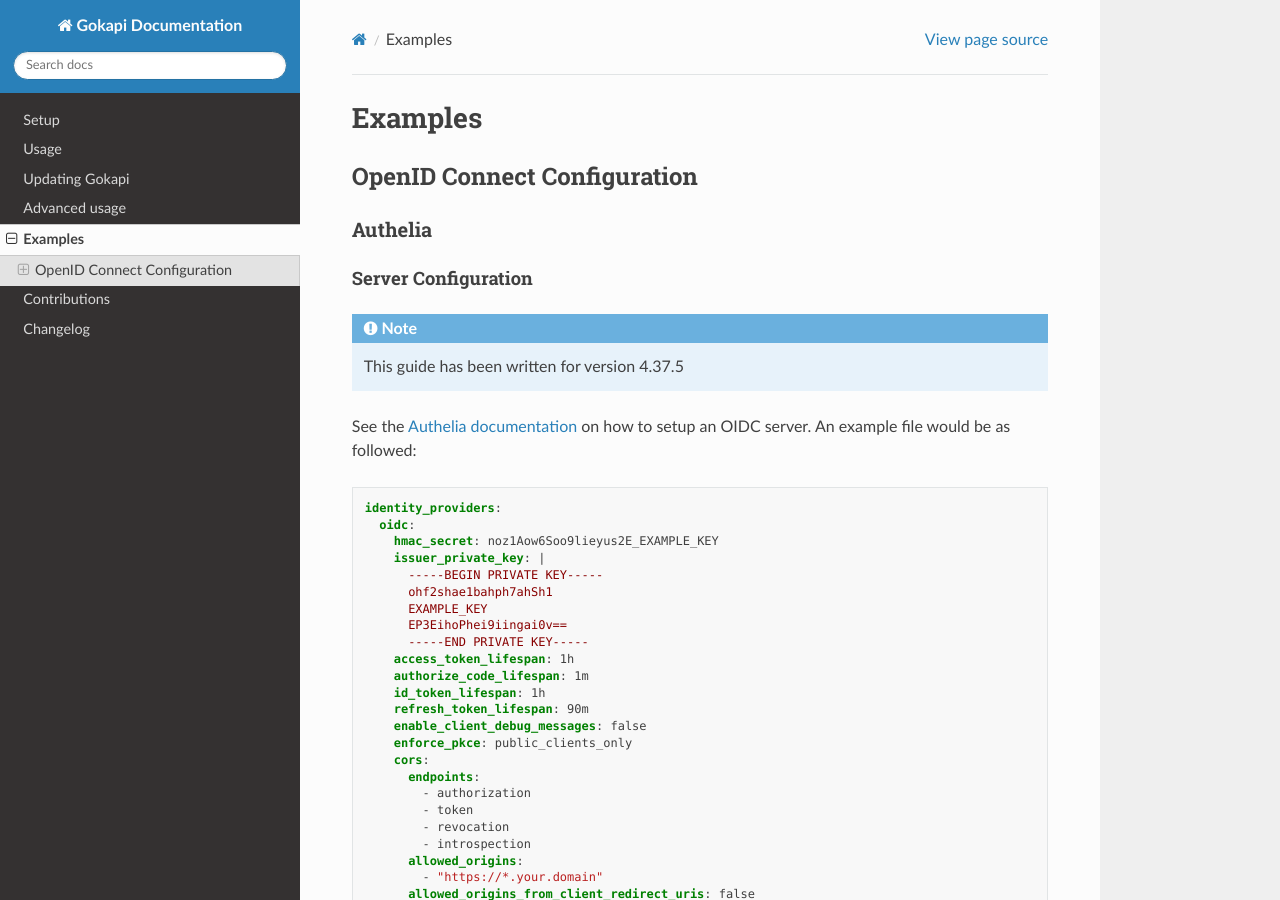
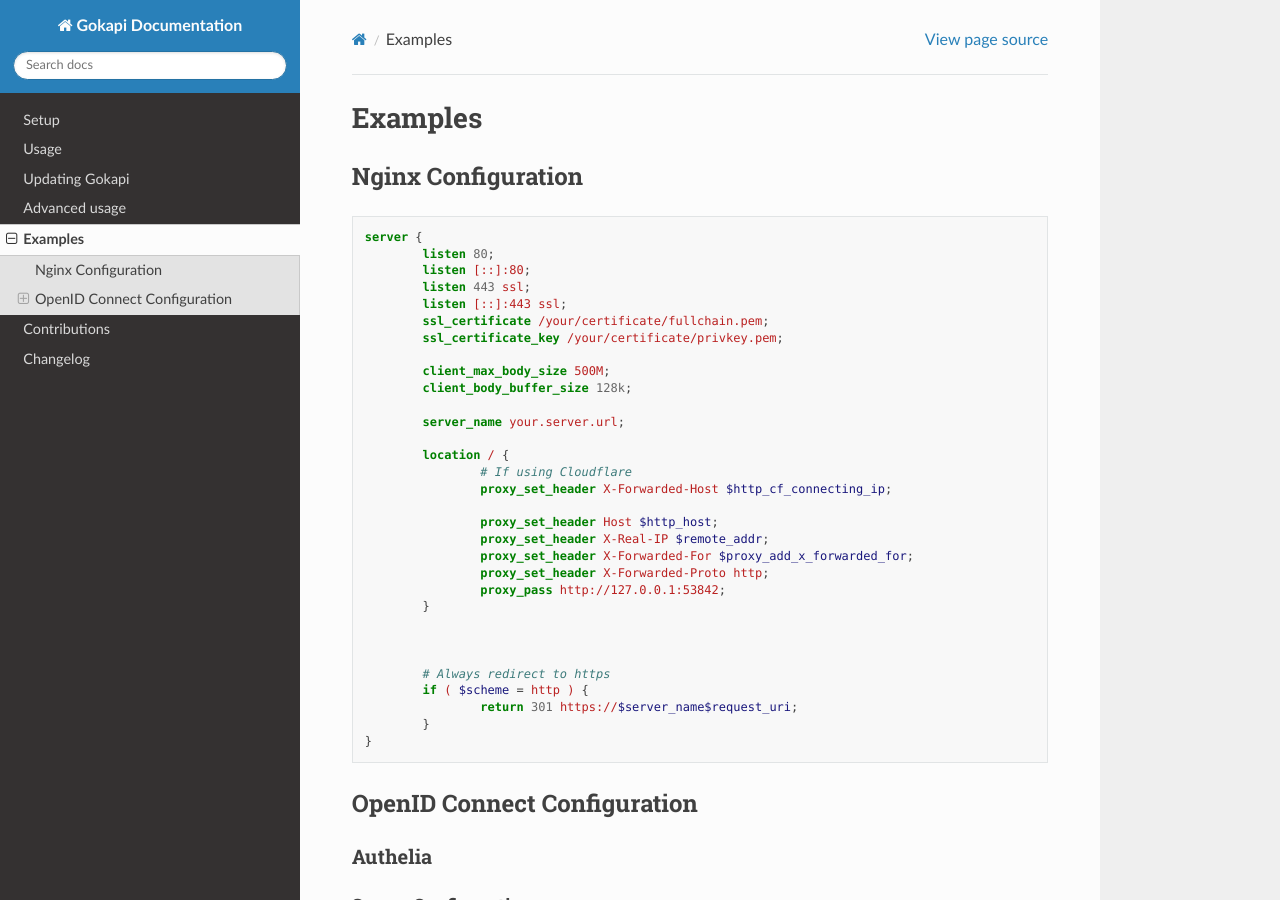
Before and after one commit to Forceu/Gokapi, a Sphinx documentation site: the page built from docs/examples.rst, in a window 1280 px wide and 900 px high. Built offline with Sphinx 7.4.7 and the Read the Docs theme 2.0.0, drawn with Linux system fonts in a browser that asks for light colours; some of the changed text lies outside the part shown.

Commit message:
Formating docs, moved example nginx config to docs

```diff
--- a/docs/examples.rst
+++ b/docs/examples.rst
@@ -4,6 +4,49 @@
 ===========================
 Examples
 ===========================
+
+
+
+*********************************
+Nginx  Configuration
+*********************************
+
+
+.. code-block:: nginx
+
+	server {
+		listen 80;
+		listen [::]:80;
+		listen 443 ssl;
+		listen [::]:443 ssl;
+		ssl_certificate /your/certificate/fullchain.pem;
+		ssl_certificate_key /your/certificate/privkey.pem;
+
+		client_max_body_size 500M;
+		client_body_buffer_size 128k;
+
+		server_name your.server.url;
+
+		location / {
+			# If using Cloudflare
+			proxy_set_header X-Forwarded-Host $http_cf_connecting_ip;
+
+			proxy_set_header Host $http_host;
+			proxy_set_header X-Real-IP $remote_addr;
+			proxy_set_header X-Forwarded-For $proxy_add_x_forwarded_for;
+			proxy_set_header X-Forwarded-Proto http;
+			proxy_pass http://127.0.0.1:53842;
+		}
+
+
+
+		# Always redirect to https
+		if ( $scheme = http ) {
+			return 301 https://$server_name$request_uri;
+		}
+	}
+
+
 
 
 *********************************
@@ -163,7 +204,9 @@
     * Click ``Add predefined mapper``
     * Search for ``groups`` and tick
     * Click ``Add``
+
 #. In the realm click on ``[Manage] Clients`` and then ``gokapi-dev``
+
     * Click ``Client Scopes``
     * Click ``Add Client Scope``
     * Select ``groups`` and click ``Add / Optional``
```
Also changed, not shown: other parts of docs/examples.rst (+3 -5 lines), 1 other file.
